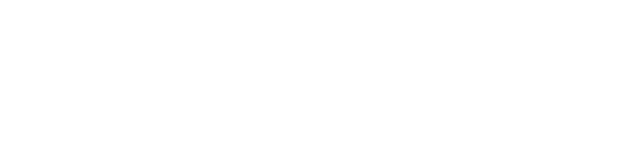
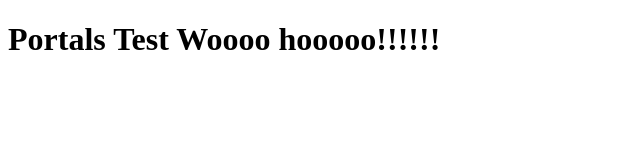
Before and after one commit to razzlepdx/portals-to-another-world, a browser extension: page index.html in a window 1280 px wide. Shown: the whole page, without its empty margins (0-640 px from the left). Drawn offline with Linux system fonts and the light colour scheme.

Commit message:
Adds manifest and changed index for testing

```diff
--- a/index.html
+++ b/index.html
@@ -4,9 +4,11 @@
         <title>My Portals</title>
         <!--CSS and Bootstrap
         ============================-->
+        <link rel="icon" href="images/beautfulicon.ico" type="image/x-icon">
     </head>
     <body>
         <main>
+            <h1>Portals Test Woooo hooooo!!!!!!</h1>
             <!--Content: The grid of links, possibly using bootstrap cards?-->
         </main>
         <footer>
```
Also changed, not shown: manifest.json.
